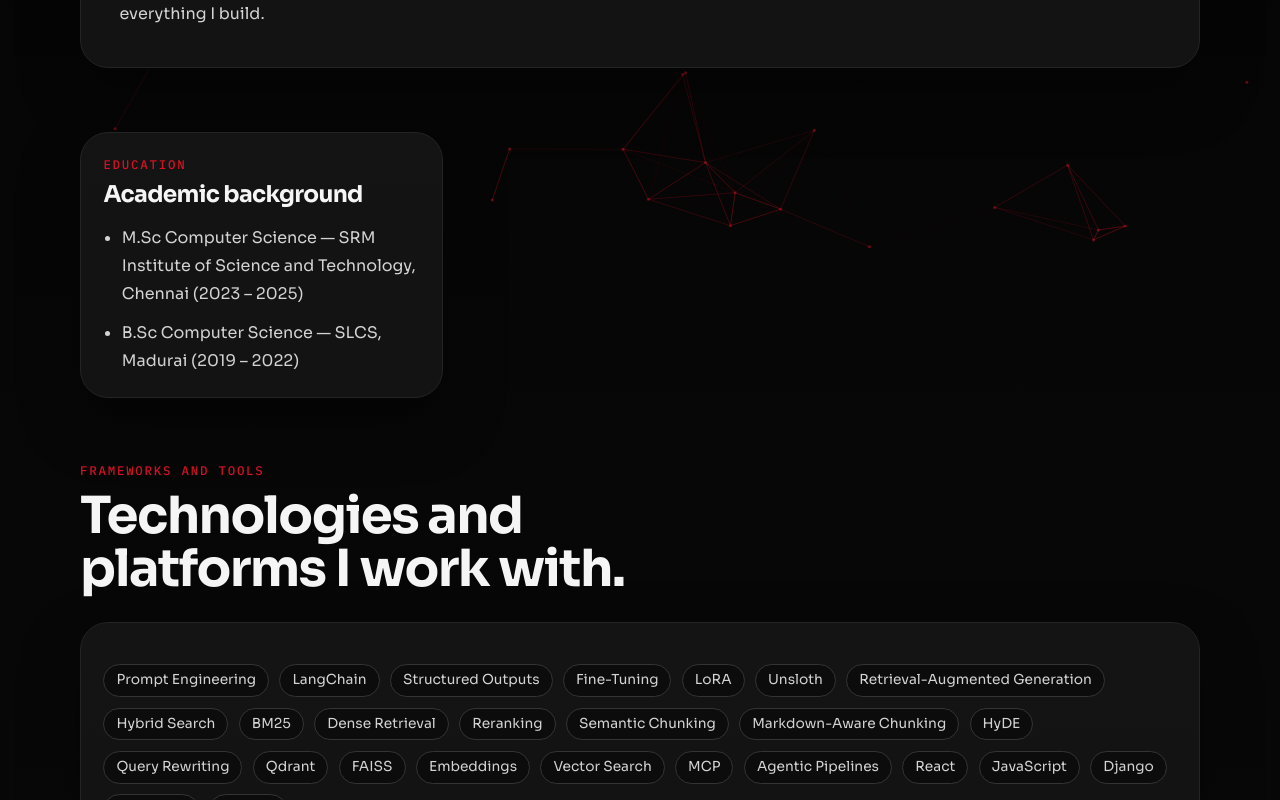
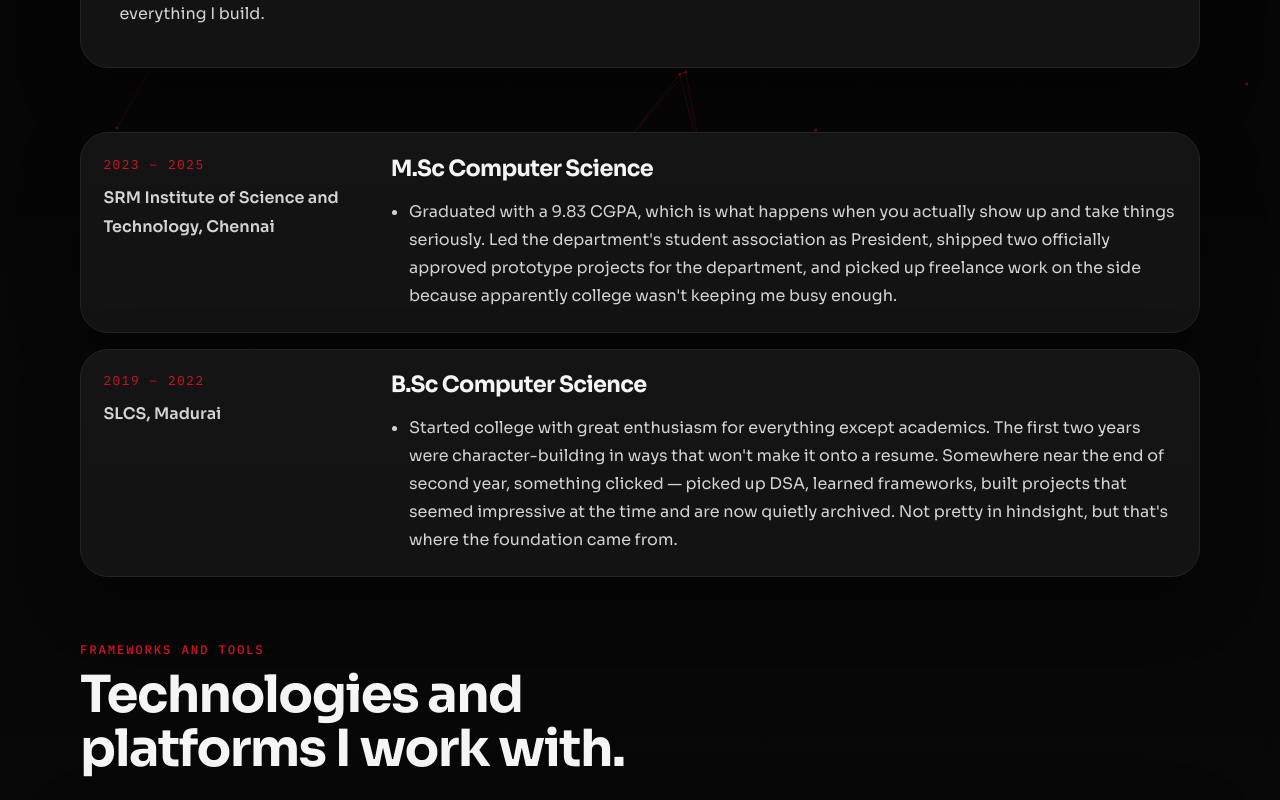
Before and after one commit to htarab-b/barath-portfolio, a React (Vite) app: page /#/education in a window 1280 px wide. Shown: the part 540-1340 px from the top of the page. Built offline with nearby package versions, Linux system fonts and the light colour scheme.

Commit message:
Fixed formatting

```diff
--- a/src/components/Education.jsx
+++ b/src/components/Education.jsx
@@ -17,14 +17,37 @@ function Education() {
       </section>
 
       <section className="section" data-reveal>
-        <div className="credentials-grid">
-          <article className="panel text-card">
-            <p className="card-kicker">Education</p>
-            <h2 className="card-title">Academic background</h2>
-            <ul className="bullet-list">
-              <li>M.Sc Computer Science — SRM Institute of Science and Technology, Chennai (2023 – 2025)</li>
-              <li>B.Sc Computer Science — SLCS, Madurai (2019 – 2022)</li>
-            </ul>
+        <div className="timeline">
+          {/* ── Masters ── */}
+          <article className="panel timeline-item" data-reveal>
+            <div>
+              <span className="timeline-period">2023 – 2025</span>
+              <p className="timeline-company">SRM Institute of Science and Technology, Chennai</p>
+            </div>
+            <div>
+              <h3 className="timeline-role">M.Sc Computer Science</h3>
+              <ul className="bullet-list">
+                <li>
+                  Graduated with a 9.83 CGPA, which is what happens when you actually show up and take things seriously. Led the department's student association as President, shipped two officially approved prototype projects for the department, and picked up freelance work on the side because apparently college wasn't keeping me busy enough.
+                </li>
+              </ul>
+            </div>
+          </article>
+
+          {/* ── Bachelors ── */}
+          <article className="panel timeline-item" data-reveal>
+            <div>
+              <span className="timeline-period">2019 – 2022</span>
+              <p className="timeline-company">SLCS, Madurai</p>
+            </div>
+            <div>
+              <h3 className="timeline-role">B.Sc Computer Science</h3>
+              <ul className="bullet-list">
+                <li>
+                  Started college with great enthusiasm for everything except academics. The first two years were character-building in ways that won't make it onto a resume. Somewhere near the end of second year, something clicked — picked up DSA, learned frameworks, built projects that seemed impressive at the time and are now quietly archived. Not pretty in hindsight, but that's where the foundation came from.
+                </li>
+              </ul>
+            </div>
           </article>
         </div>
       </section>
--- a/src/components/Experience.jsx
+++ b/src/components/Experience.jsx
@@ -165,15 +165,14 @@ function Experience() {
         <div className="panel contact-strip">
           <div>
             <p className="section-label">Next</p>
-            <h2 className="section-title compact-title">See the education.</h2>
+            <h2 className="section-title compact-title">Seen what I've built?</h2>
             <p className="section-copy compact-copy">
-              The Education page covers academic background, tech stack, and the frameworks
-              that support this work.
+              The experience is real, the stack is proven, and the systems are live in production. Here's what I can build for you.
             </p>
           </div>
 
           <div className="contact-actions">
-            <Link className="button button-primary" to="/education">Open Education</Link>
+            <Link className="button button-primary" to="/services">Services I Offer</Link>
             <Link className="button button-secondary" to="/work">Back To Work</Link>
           </div>
         </div>
--- a/src/components/Home.jsx
+++ b/src/components/Home.jsx
@@ -172,7 +172,7 @@ function Home() {
           <h2 className="section-title">A few outcomes that define the portfolio.</h2>
         </div>
 
-        <div className="detail-grid" style={{ gridTemplateColumns: 'repeat(2, minmax(0, 1fr))' }}>
+        <div className="split-grid">
           <article className="panel detail-card">
             <p className="card-kicker">01</p>
             <h3 className="card-title">RAG-Powered Intelligent QA</h3>
--- a/src/components/Services.jsx
+++ b/src/components/Services.jsx
@@ -18,10 +18,6 @@ function Services() {
             Whether you need a focused AI component or an end-to-end intelligent system, this
             is what I do.
           </p>
-          <div className="hero-actions">
-            <a className="button button-primary" href="#services-list">Explore Services</a>
-            <Link className="button button-secondary" to="/#enquiry-form">Get In Touch</Link>
-          </div>
         </div>
       </section>
 
```
